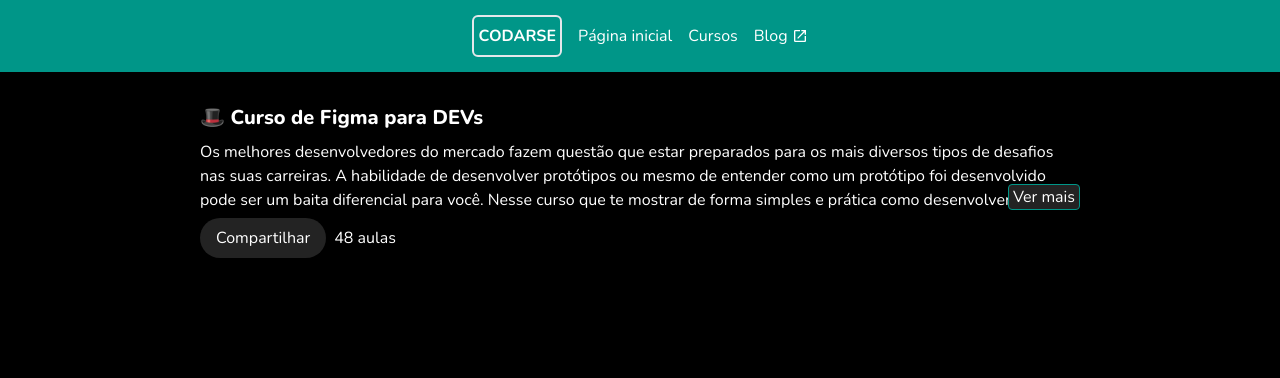
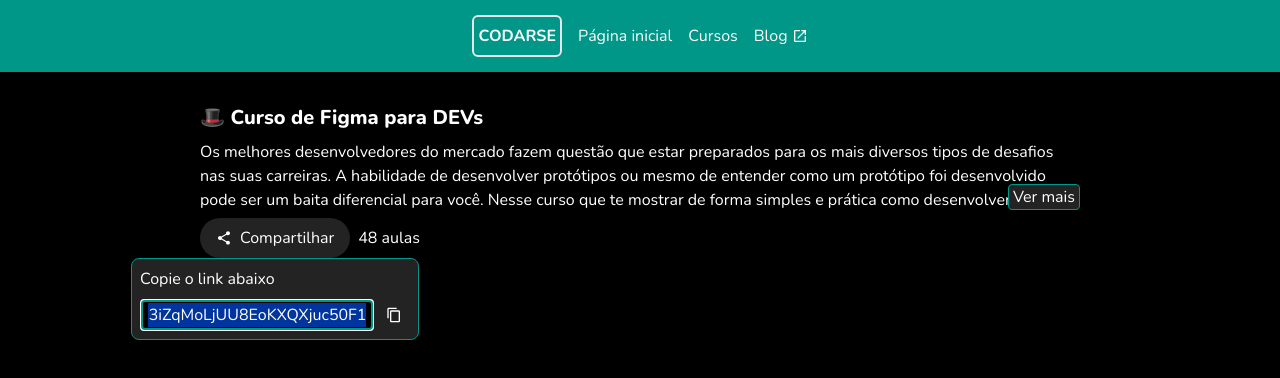
Before and after one commit to lvsouza/youtube-nextjs-course-platform, a Next.js app: page /cursos/123 in a window 1280 px wide. Both pictures are taken after a click on the button "Compartilhar". Shown: the top 378 px of the page. Built offline with nearby package versions, Linux system fonts and the light colour scheme.

Commit message:
feat: add component copy content

```diff
--- a/package.json
+++ b/package.json
@@ -9,6 +9,7 @@
     "lint": "next lint"
   },
   "dependencies": {
+    "@radix-ui/react-dropdown-menu": "^2.1.1",
     "next": "14.2.1",
     "react": "^18",
     "react-dom": "^18",
--- a/src/components/course-header/CourseHeader.tsx
+++ b/src/components/course-header/CourseHeader.tsx
@@ -1,4 +1,7 @@
+import { MdShare } from 'react-icons/md';
+
 import { CollapsibleText } from './components/CollapsibleText';
+import { ContentCopy } from './components/CopyContext';
 
 
 export const CourseHeader = () => {
@@ -15,9 +18,12 @@
       </CollapsibleText>
 
       <div className='flex gap-2 items-center'>
-        <button className='py-2 px-4 bg-paper rounded-full'>
-          Compartilhar
-        </button>
+        <ContentCopy title='Copie o link abaixo' content='https://codarse.com/cursos/PL29TaWXah3iZqMoLjUU8EoKXQXjuc50F1'>
+          <button className='py-2 px-4 bg-paper rounded-full flex gap-2 items-center'>
+            <MdShare />
+            Compartilhar
+          </button>
+        </ContentCopy>
 
         <span>
           48 aulas
--- /dev/null
+++ b/src/components/course-header/components/CopyContext.tsx
@@ -0,0 +1,56 @@
+'use client';
+import { useEffect, useState } from 'react';
+import * as DropdownMenu from '@radix-ui/react-dropdown-menu';
+import { MdCheck, MdContentCopy } from 'react-icons/md';
+
+
+interface IContentCopyProps {
+  title: string;
+  content: string;
+  children: React.ReactNode;
+}
+export const ContentCopy = ({ title, children, content }: IContentCopyProps) => {
+  const [copied, setCopied] = useState(false);
+
+
+  useEffect(() => {
+    if (copied) {
+      setTimeout(() => setCopied(false), 2000);
+    }
+  }, [copied]);
+
+
+  const handleCopy = () => {
+    setCopied(true);
+    window.navigator.clipboard.writeText(content);
+  };
+
+
+  return (
+    <DropdownMenu.Root>
+      <DropdownMenu.Trigger asChild>
+        {children}
+      </DropdownMenu.Trigger>
+
+      <DropdownMenu.Portal>
+        <DropdownMenu.Content className='p-2 bg-paper border border-primary rounded-lg flex flex-col gap-2 min-w-72 max-w-sm'>
+          <span>{title}</span>
+
+          <div className='flex items-center gap-1'>
+            <input
+              readOnly
+              autoFocus
+              value={content}
+              onFocus={e => e.target.select()}
+              className='bg-background p-1 px-2 rounded w-full'
+            />
+
+            <button className='p-2' onClick={handleCopy}>
+              {copied ? <MdCheck className='text-primary' /> : <MdContentCopy />}
+            </button>
+          </div>
+        </DropdownMenu.Content>
+      </DropdownMenu.Portal>
+    </DropdownMenu.Root>
+  );
+};
```
Also changed, not shown: 1 other file (tests, documents, lock files or other folders).
